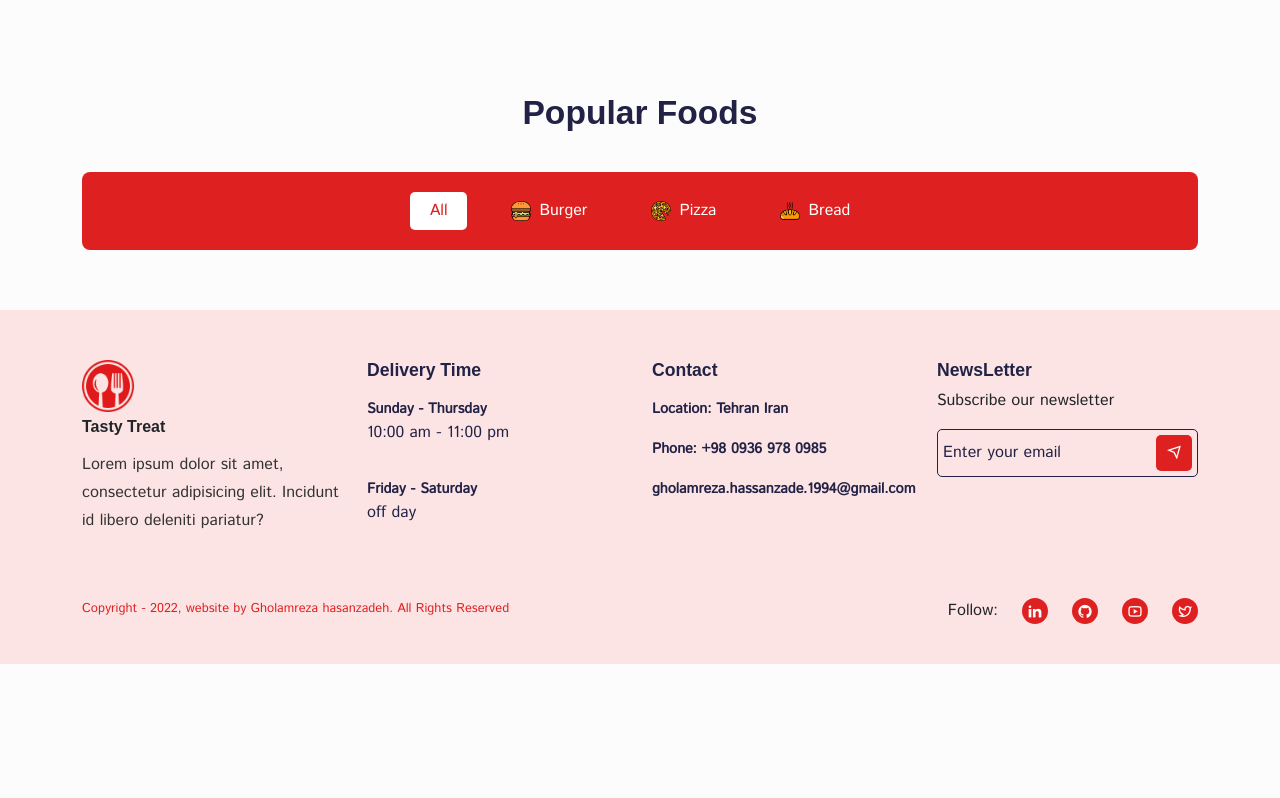
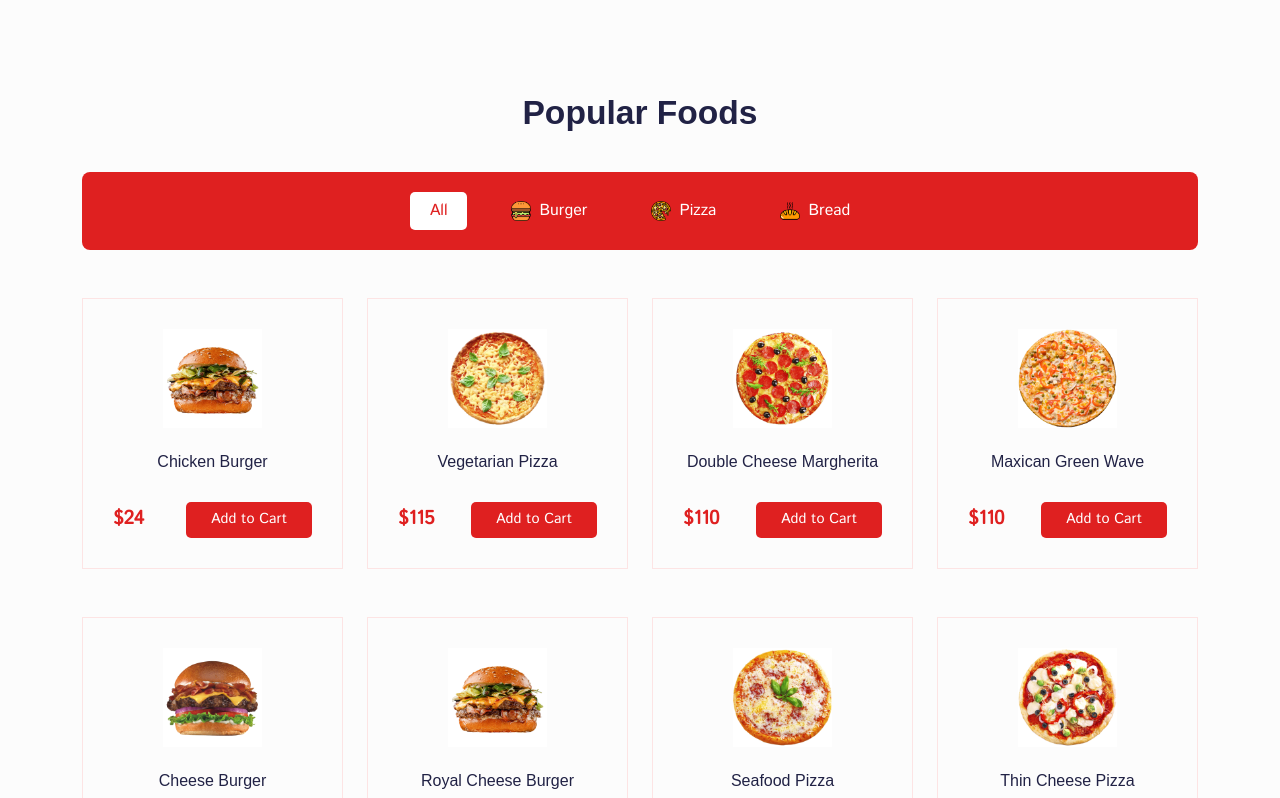
Before and after one commit to gholamreza-hasnzade/Reactjs-food-App-redux-toolkit, a React (Create React App) app: page /home in a window 1280 px wide. Shown: the part 1523-2321 px from the top of the page. Before the commit the page ends 2187 px from the top, so only its background shows below. Built offline with nearby package versions, Linux system fonts and the light colour scheme; a web font is replaced by a local one.

Commit message:
create product cart

```diff
--- a/src/components/UI/product-card/ProductCard.jsx
+++ b/src/components/UI/product-card/ProductCard.jsx
@@ -1,22 +1,22 @@
 import React from "react";
-import { IMAGES } from "../../../constants/content";
 
 import { Link } from "react-router-dom";
 import "./product-card.css";
 
-const ProductCard = () => {
+const ProductCard = ({item}) => {
+  const {id,title , image01 , price} = item
   return (
     <div className="product__item">
       <div className="product__img">
-        <img src={IMAGES.PRODUCTIMG_01} alt="Product img" />
+        <img src={image01} alt={title} className="w-50"/>
       </div>
 
       <div className="product__content">
         <h5>
-          <Link to="">Burger</Link>
+          <Link to={`/foods/${id}`}>{title}</Link>
         </h5>
-        <div>
-          <span className="product__price">$24.00</span>
+        <div className="d-flex align-items-center justify-content-between">
+          <span className="product__price">${price}</span>
           <button className="addToCart__btn">Add to Cart</button>
         </div>
       </div>
--- a/src/components/UI/product-card/product-card.css
+++ b/src/components/UI/product-card/product-card.css
@@ -0,0 +1,38 @@
+.product__item {
+  border: 1px solid #fde4e4;
+  text-align: center;
+  padding: 30px;
+  cursor: pointer;
+}
+.product__img {
+  margin-bottom: 20px;
+  transition: 0.4s;
+}
+
+.product__img:hover {
+  transform: scale(1.2);
+}
+.product__content h5 a {
+  color: #212245;
+  font-size: 1rem;
+}
+
+.product__content h5 {
+  margin-bottom: 30px;
+}
+
+.product__price {
+  font-weight: 600;
+  font-size: 1.2rem;
+  color: #df2020;
+}
+
+.addToCart__btn {
+  border: none;
+  outline: none;
+  padding: 7px 25px;
+  background: #df2020;
+  color: #fff;
+  border-radius: 5px;
+  font-size: 0.9rem;
+}
--- a/src/pages/home/Home.jsx
+++ b/src/pages/home/Home.jsx
@@ -149,6 +149,11 @@ const Home = () => {
                 </button>
               </div>
             </Col>
+            {products.map((item) => (
+              <Col lg="3" md="4" key={item.id} className="mt-5">
+                <ProductCard item={item}/>
+              </Col>
+            ))}
           </Row>
         </Container>
       </section>
```
